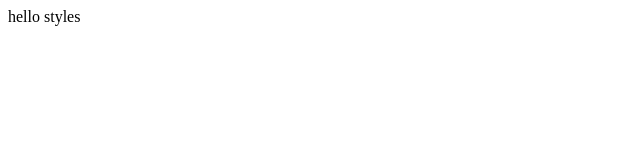
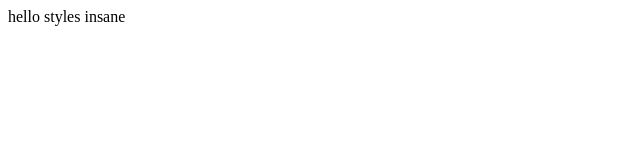
Before and after one commit to DanielNG02/githubtest, a plain HTML site: page index.html in a window 1280 px wide. Shown: the full height of the page, 0-640 px from the left. Drawn offline with Linux system fonts and the light colour scheme.

Commit message:
ssh test

```diff
--- a/index.html
+++ b/index.html
@@ -3,6 +3,6 @@
 		<title> title? </title>
 	</head>
 <body>
-	hello styles
+	hello styles insane
 </body>
 </html>
```
